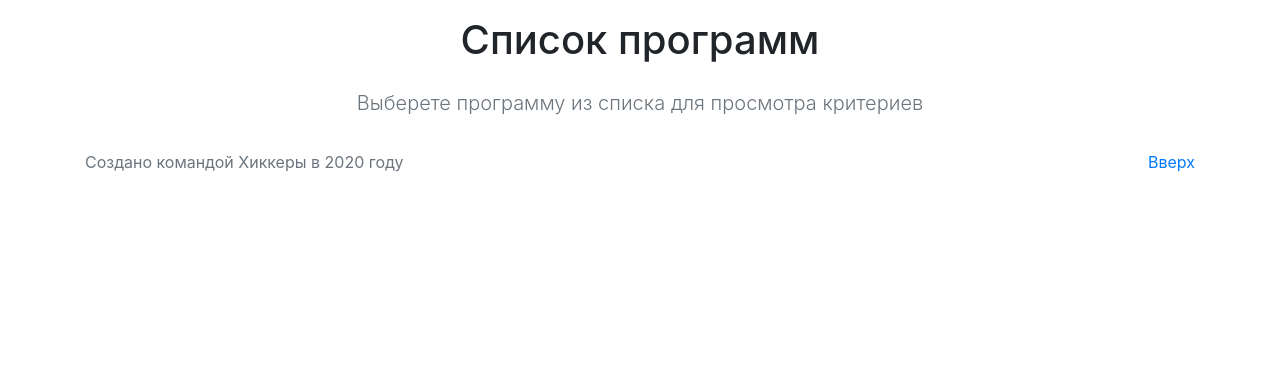
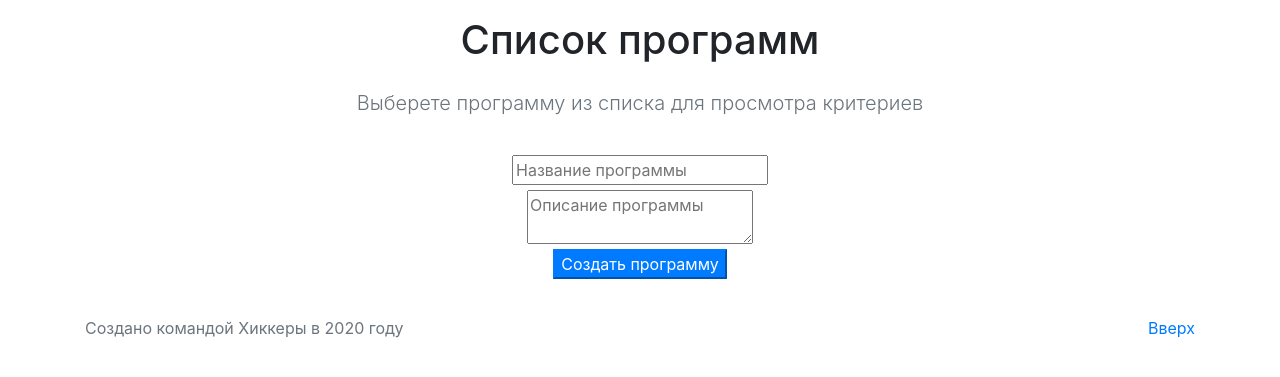
Before and after one commit to pansershrek/EduHack, a Django app: template django_main/templates/programms_list.html in a window 1280 px wide. Shown: the part 56-433 px from the top of the page. Run offline with Django 3.2, Linux system fonts and the light colour scheme; the template is opened without the code that fills it, so the values that code supplies are empty; parts of the project's set-up code (start-up, migrations or seed data) failed here and were passed over; some libraries are stand-ins or nearby versions.

Commit message:
add programm

```diff
--- a/django_main/display_charts/urls.py
+++ b/django_main/display_charts/urls.py
@@ -1,5 +1,5 @@
-from django.http import HttpResponse
-from django.urls import path
+from django.http import HttpResponse, HttpResponseRedirect, Http404
+from django.urls import path, reverse
 from .views import line_chart, line_chart_json
 from django.shortcuts import render
 
@@ -57,7 +57,7 @@ def get_charts(request, id=1):
         x: ProgramCriteria.objects.filter(label=x)[0].id for x in labels
     }
     return render(
-        request, "charts.html",
+        request, "program.html",
         {
             "program": {
                 "name": program.name,
@@ -93,9 +93,21 @@ def get_programms_list(request):
     program = list(EduProgram.objects.all())
     return render(request, "programms_list.html", {"programms": program})
 
+def create_program(request):
+    try:
+        a = EduProgram.objects.get(name=request.POST['ProgramName'])
+        raise Http404("Программа с таким именем уже существует")
+    except:
+        pass
+    program = EduProgram(name=request.POST['ProgramName'], description=request.POST['ProgramDescription'])
+    program.save()
+    return HttpResponseRedirect(reverse('program', args=(program.id, )))
+
+
 urlpatterns = [
-    path("charts/<int:id>", get_charts, name="charts"),
+    path("program/<int:id>", get_charts, name="program"),
     path("charts/", get_charts, name="charts"),
     path("chartSlices/<int:id>", test_touch, name="chartSlices"),
-    path("programms_list", get_programms_list, name="programms_list")
+    path("/create_program", create_program, name="create_program"),
+    path("", get_programms_list, name="programms_list")
 ]
--- a/django_main/templates/charts.html
+++ b/django_main/templates/program.html
@@ -52,4 +52,5 @@
       </div>
 
 
+
 {% endblock %}
--- a/django_main/templates/programms_list.html
+++ b/django_main/templates/programms_list.html
@@ -16,5 +16,19 @@
           {% endfor %}
         </ul>
       </div>
-
+      <style>
+          .create-program input, .create-program textarea {
+            display: block;
+            margin-left: auto;
+            margin-right: auto;
+            margin-top: 5px;
+            margin-bottom: 5px;
+          }
+      </style>
+      <form action="{% url 'create_program' %}" class="py-3 text-center create-program" method="post">
+        {% csrf_token %}
+        <input type="text" name="ProgramName" placeholder="Название программы">
+        <textarea name="ProgramDescription"  placeholder="Описание программы"></textarea>
+        <input type="submit" value="Создать программу" class="btn-primary">
+      </form>
 {% endblock %}
```
